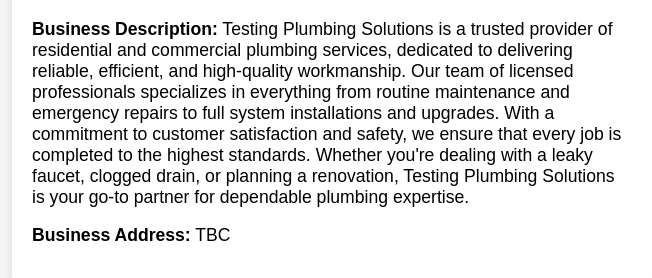
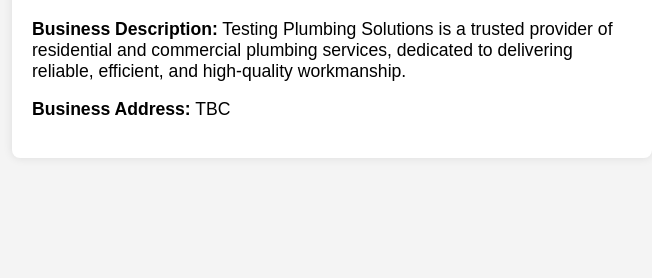
Before and after one commit to little-89P13/testing-new-car-company, a plain HTML site: page index.html in a window 1280 px wide. Shown: the part 121-399 px from the top of the page, without its empty margins (308-960 px from the left). Drawn offline with Linux system fonts and the light colour scheme.

Commit message:
Update index.html

```diff
--- a/index.html
+++ b/index.html
@@ -4,7 +4,7 @@
     <meta charset="UTF-8">
     <title>Testing Plumbing Solutions</title>
 
-    <meta name="description" content="Testing Plumbing Solutions is a trusted provider of residential and commercial plumbing services, dedicated to delivering reliable, efficient, and high-quality workmanship. Our team of licensed professionals specializes in everything from routine maintenance and emergency repairs to full system installations and upgrades. With a commitment to customer satisfaction and safety, we ensure that every job is completed to the highest standards. Whether you're dealing with a leaky faucet, clogged drain, or planning a renovation, Testing Plumbing Solutions is your go-to partner for dependable plumbing expertise.">
+    <meta name="description" content="Testing Plumbing Solutions is a trusted provider of residential and commercial plumbing services, dedicated to delivering reliable, efficient, and high-quality workmanship.">
     <meta name="address" content="TBC">
 
 
@@ -33,7 +33,7 @@
 <body>
     <div class="container">
         <h1>Nothing company</h1>
-        <p><strong>Business Description:</strong> Testing Plumbing Solutions is a trusted provider of residential and commercial plumbing services, dedicated to delivering reliable, efficient, and high-quality workmanship. Our team of licensed professionals specializes in everything from routine maintenance and emergency repairs to full system installations and upgrades. With a commitment to customer satisfaction and safety, we ensure that every job is completed to the highest standards. Whether you're dealing with a leaky faucet, clogged drain, or planning a renovation, Testing Plumbing Solutions is your go-to partner for dependable plumbing expertise. </p>
+        <p><strong>Business Description:</strong> Testing Plumbing Solutions is a trusted provider of residential and commercial plumbing services, dedicated to delivering reliable, efficient, and high-quality workmanship.</p>
         <p><strong>Business Address:</strong> TBC </p>
     </div>
 
```
